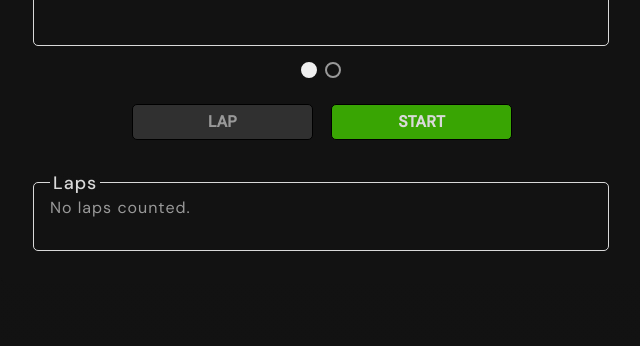
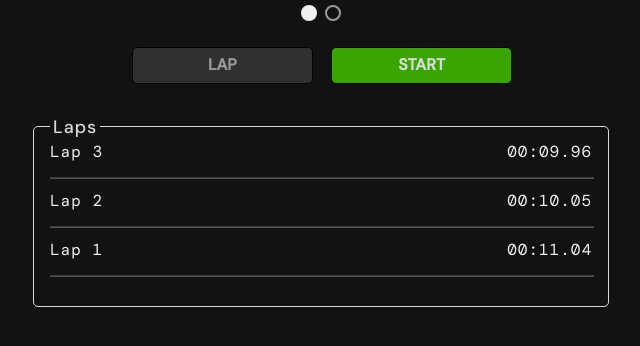
Before and after one commit to MAbdurahman/js-stopwatch, a website: page index.html in a window 1280 px wide. Shown: the part 374-720 px from the top of the page, without its empty margins (319-959 px from the left). Drawn offline with nearby package versions, Linux system fonts and the light colour scheme.

Commit message:
Add styles to lap-count-item

```diff
--- a/index.html
+++ b/index.html
@@ -52,7 +52,30 @@
         <section class="lap-wrapper">
             <h2 class="lap-title">Laps</h2>
             <ul id="lap-time-list" class="lap-list">
-                <li class="no-lap-count"><p class="no-lap-count-para">No laps counted.</p></li>
+<!--                <li class="no-lap-count"><p class="no-lap-count-para">No laps counted.</p></li>-->
+                <li class="lap-count-item">
+                    <article class="lap-count-inner-wrapper">
+                        <p class="lap-count-number">Lap 3</p>
+                        <p class="lap-count-time">00:09.96</p>
+                    </article>
+                    <hr class="lap-count-line">
+                </li>
+
+                <li class="lap-count-item">
+                    <article class="lap-count-inner-wrapper">
+                        <p class="lap-count-number">Lap 2</p>
+                        <p class="lap-count-time">00:10.05</p>
+                    </article>
+                    <hr class="lap-count-line">
+                </li>
+
+                <li class="lap-count-item">
+                    <article class="lap-count-inner-wrapper">
+                        <p class="lap-count-number">Lap 1</p>
+                        <p class="lap-count-time">00:11.04</p>
+                    </article>
+                    <hr class="lap-count-line">
+                </li>
             </ul>
         </section>
     </main>
--- a/scss/main.scss
+++ b/scss/main.scss
@@ -668,3 +668,31 @@ section.lap-wrapper {
   font-size: 1rem;
   color: var(--clr-neutral-500);
 }
+
+.lap-count-item {
+
+  display: flex;
+  flex-direction: column;
+  align-items: space-between;
+  margin-bottom: 0.8em;
+}
+
+.lap-count-inner-wrapper {
+
+  display: flex;
+  flex-direction: row;
+  justify-content: space-between;
+}
+
+.lap-count-number,
+.lap-count-time{
+  font-family: var(--ff-font-display);
+}
+
+.lap-count-line {
+  display: block;
+  width: 100%;
+  margin: 0 auto;
+  background-color: var(--clr-neutral-600);
+  opacity: 0.3;
+}
```
Also changed, not shown: css/main.css, 1 other file.
